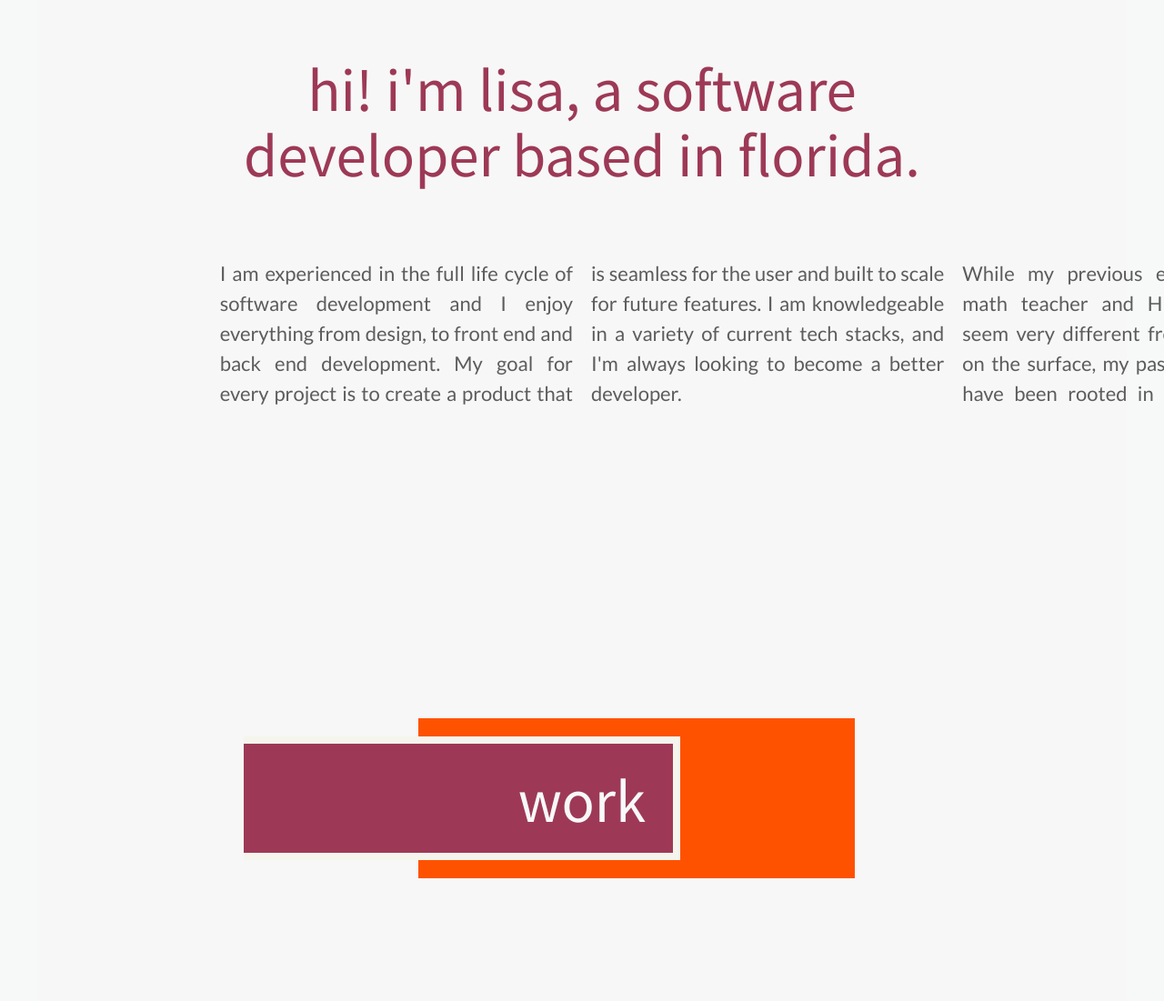
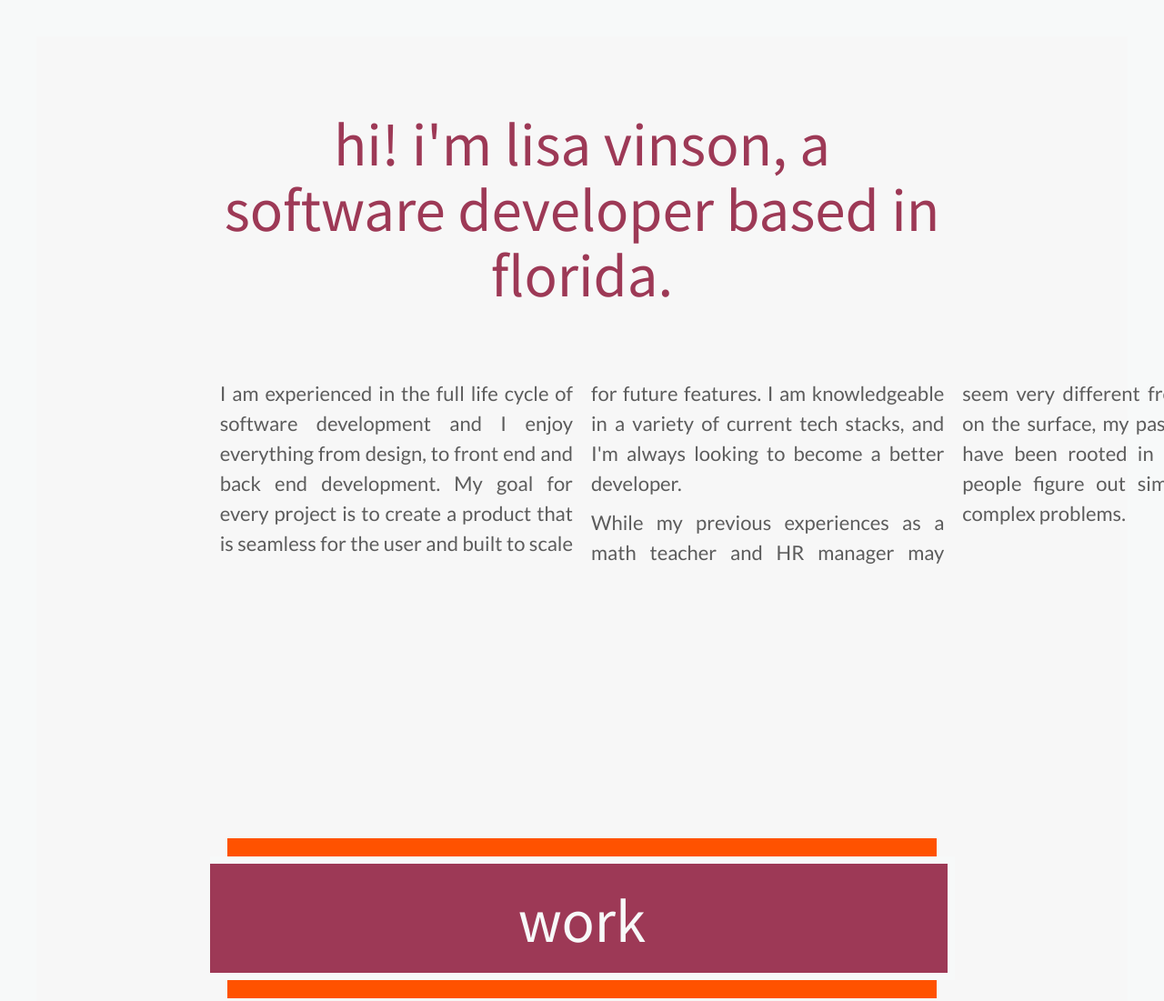
Before and after one commit to LiVinson/portfolio-sass, a website built with webpack: page src/html/index.html in a window 1280 px wide. Shown: the part 800-1901 px from the top of the page at 91% size. Built offline with nearby package versions, Linux system fonts and the light colour scheme.

Commit message:
tweaked section headers to be fully layered

```diff
--- a/src/html/index.html
+++ b/src/html/index.html
@@ -15,13 +15,13 @@
 <body>
 
     <!------------------------ HEADER:  --------------------------->
-    <header class="header">
+    <header class="header u-margin-bottom-md">
         <div class="header__block--top"></div>
         <div class="header__img-container">
             <img src="./../img/header-img-2000.jpg" alt="notebook, headphones, keyboard, and coffee" class="">
         </div>
         <div class="header__name">
-            <h1 class="heading-1">Lisa<br />&nbsp;&nbsp;Vinson</h1>
+            <h1 class="heading-1 center-text">What can I help you create?</h1>
         </div>
         <div class="header__block--right"></div>
         <div class="nav__container-left">
@@ -47,8 +47,8 @@
     <div class="container">
 
         <!------------------------ ABOUT SECTION  --------------------------->
-        <section class="about">
-            <h2 id="about" class="heading-2 heading-2--dark u-margin-bottom-lg">hi! I'm lisa, a software developer based
+        <section id="about" class="about">
+            <h2 id="about" class="heading-2 heading-2--dark u-margin-bottom-lg">hi! I'm Lisa Vinson, a software developer based
                 in Florida.</h2>
             <div class="about__text justify-text">
                 <p class="paragraph">
--- a/src/sass/components/_section-header.scss
+++ b/src/sass/components/_section-header.scss
@@ -6,25 +6,37 @@
 
 
     &__bottom {
-        width: 40%;
+        width: 65%;
         z-index: -2;
         padding:2rem 0;
         background-color: $color-primary;
         //allows to fit entire width, but with initial 35% of parent 'empty'
-        margin-left: 35%;
+        margin-left: 17.5%;
     }
 
 
     &__top {
         //fills entire parent element/65% of section header
-        width: 100%;
+        width: 105%;
         //Moves element from inside of parent and to the left. .8 accounts for outline
-        margin-left:-40%;
+        margin-left:-2.5%;
         padding:6rem 1rem;
         background-color: $color-secondary;
         z-index: 2;
-        border: solid .8rem $color-accent-1;
+        border: solid .8rem $color-white;
         border-left:none;
+
+
+        // & .heading-2::before,
+        // & .heading-2::after {
+        //     content:"";
+        //     display: inline-block;
+        //     width:1vw;
+        //     height : 4px;
+        //     background-color: white;
+        //     vertical-align: middle;
+        //     margin: 0 4rem;
+        // }
 
     }
 
```
